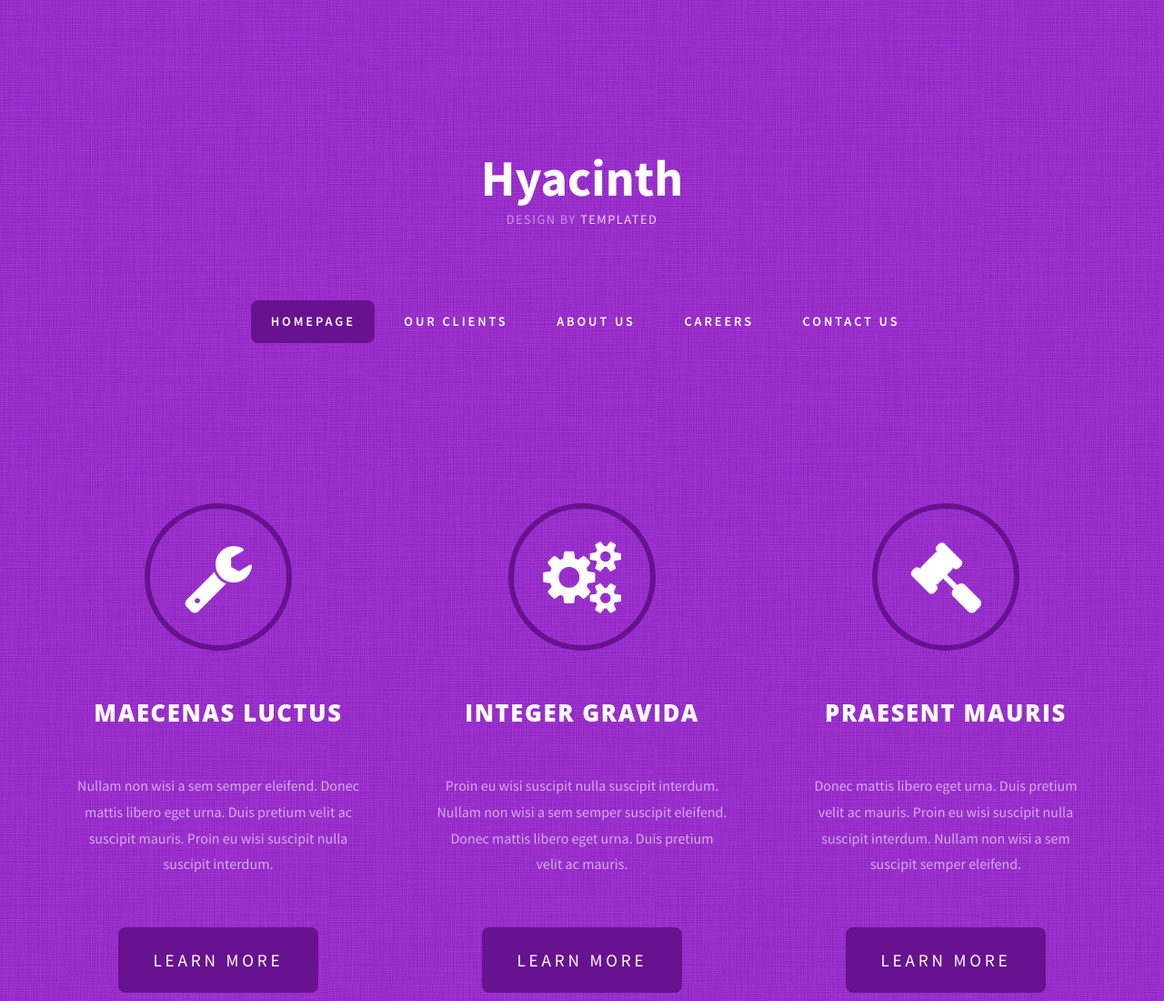
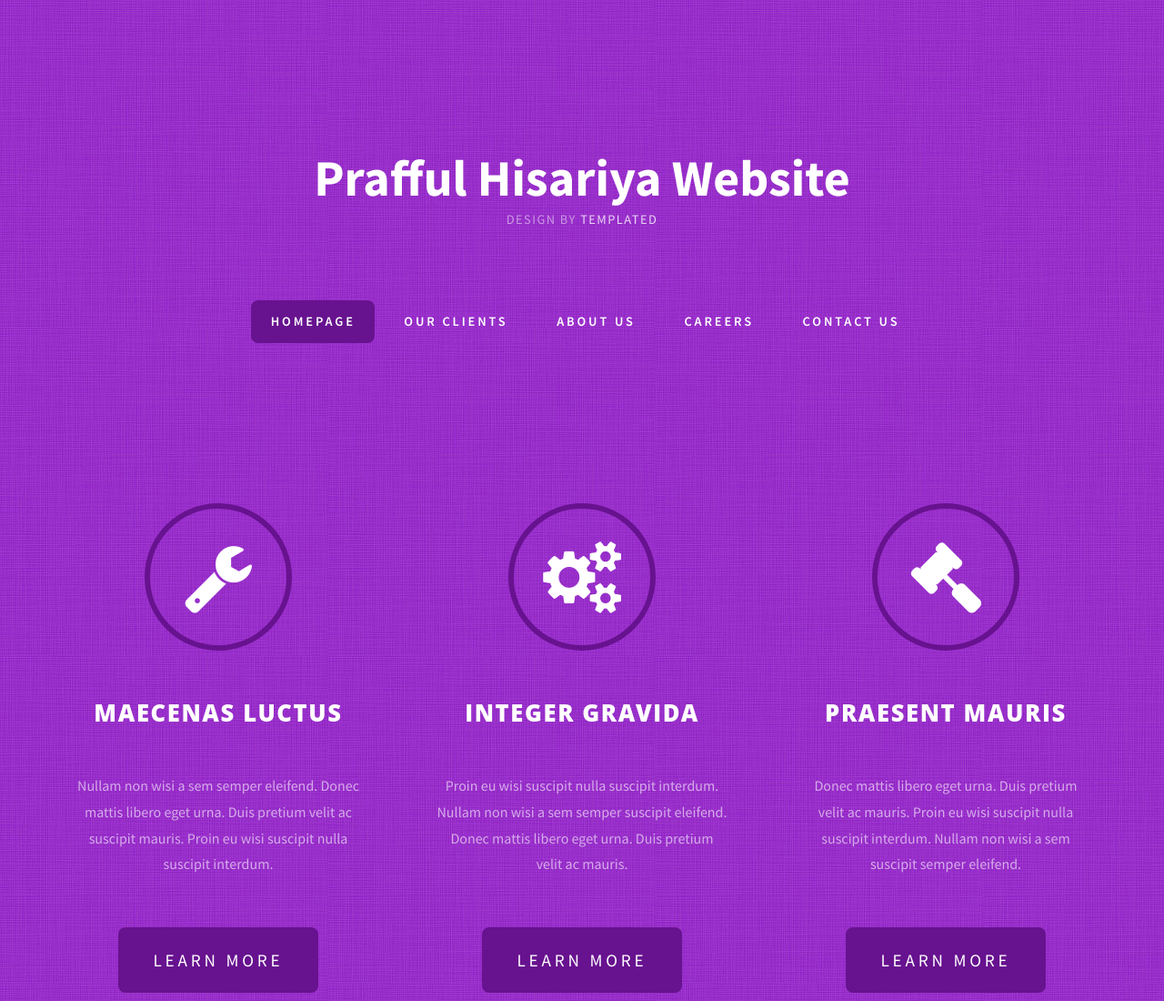
Before and after one commit to kusumtestwebsite/kusumtestwebsite.github.io, a plain HTML site: page index.html in a window 1280 px wide. Shown: the top 1100 px of the page at 91% size. Drawn offline with Linux system fonts and the light colour scheme.

Commit message:
Update index.html

```diff
--- a/index.html
+++ b/index.html
@@ -27,7 +27,7 @@ Released   : 20131010
 <div id="header-wrapper">
 	<div id="header" class="container">
 		<div id="logo">
-			<h1><a href="#">Hyacinth</a></h1>
+			<h1><a href="#">Prafful Hisariya Website</a></h1>
 			<span>Design by <a href="http://templated.co" rel="nofollow">TEMPLATED</a></span> </div>
 		<div id="menu">
 			<ul>
```
